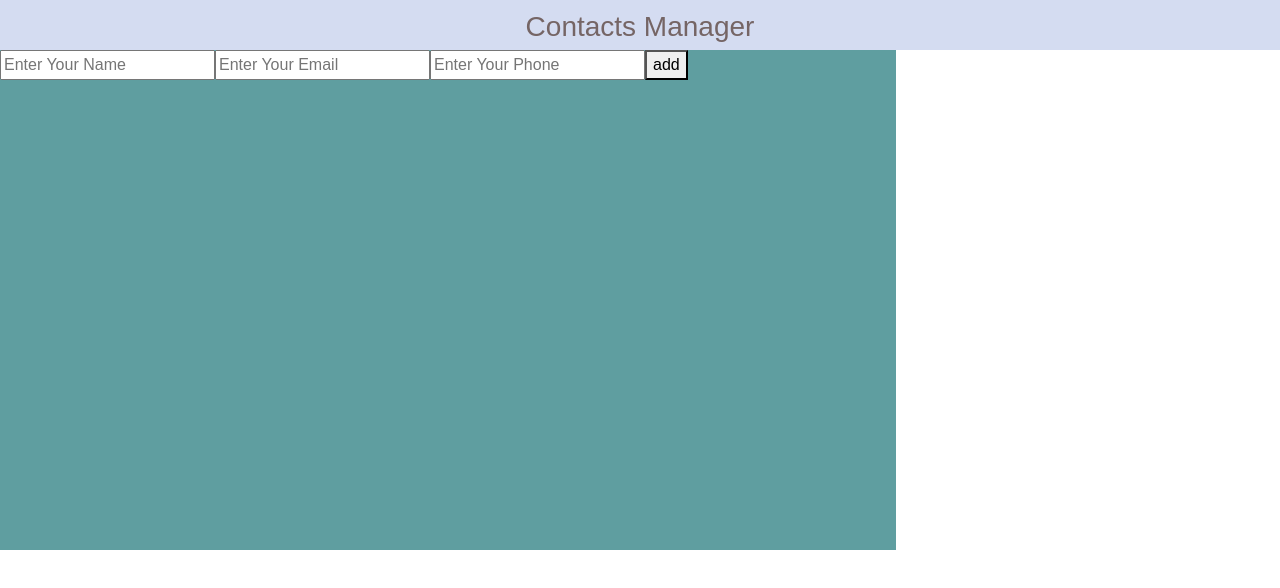
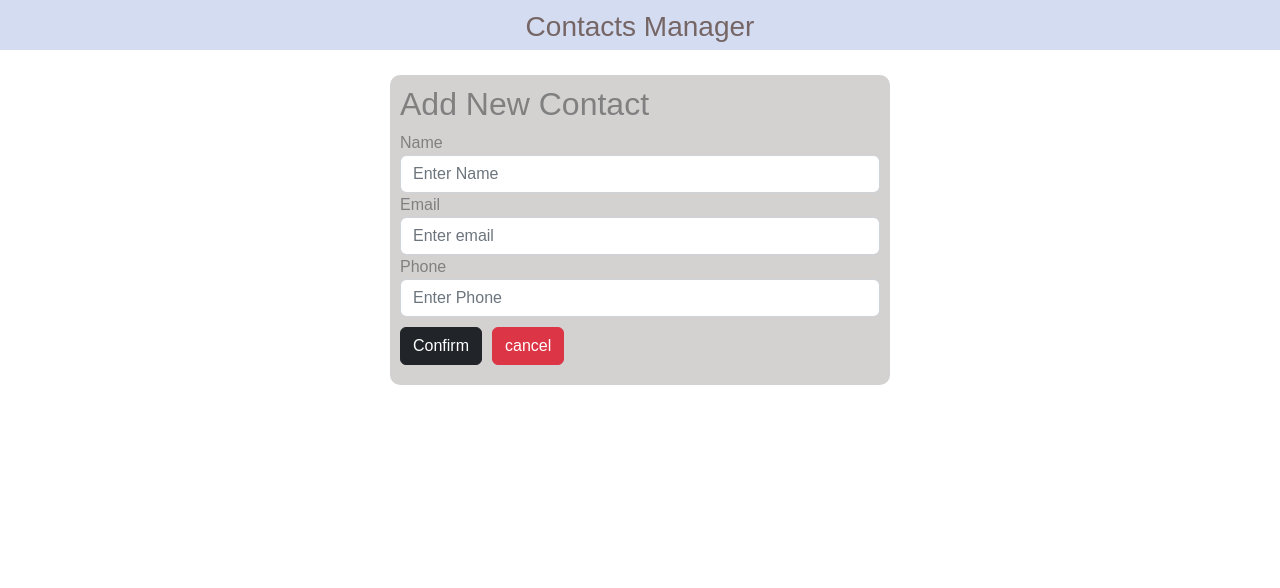
Before and after one commit to NasikhCL/React_Contacts_Manager, a React (Create React App) app: page /addcontact in a window 1280 px wide. Shown: the top 588 px of the page. Built offline with nearby package versions, Linux system fonts and the light colour scheme; no server answers.

Commit message:
add some style to new contact and edit page

```diff
--- a/src/App.js
+++ b/src/App.js
@@ -38,6 +38,7 @@ function App() {
       }
 
   })
+  navigate('/')
   }
 
 
--- a/src/components/Add.js
+++ b/src/components/Add.js
@@ -1,10 +1,10 @@
 import React,{useState} from "react";
-import { useNavigate } from "react-router-dom";
+import { Link } from "react-router-dom";
 
 
 export default function Add(props){
 
-const navigate = useNavigate()
+// const navigate = useNavigate()
 const {contacts, handleNewContact} =props
 
 const[name, setName]=useState('')
@@ -30,17 +30,29 @@ function addContact(){
   .then((response) => response.json())
   .then((json) => handleNewContact(json));
 
-navigate('/')
+// navigate('/')
 
 }
     return(
         <div className="add-contact">
+            <h2>Add New Contact</h2>
+            <form onSubmit={addContact}>
+                <div className="form-group">
+                    <label htmlFor="name">Name</label>
+                    <input type="text" className="form-control" onChange={(e)=> setName(e.target.value)}  value={name} name="name" id="name" placeholder="Enter Name" required/>
 
-            <form onSubmit={addContact}>
-                <input placeholder="Enter Your Name" type="text" name="name" value={name} onChange={(e)=> setName(e.target.value)} />
-                <input placeholder="Enter Your Email" type="email" name="email" value={email} onChange={(e)=> setEmail(e.target.value)} />
-                <input placeholder="Enter Your Phone" type="phone" name="phone" value={phone} onChange={(e)=> setPhone(e.target.value)} />
-                <button type="submit">add</button>
+                </div>
+                <div className="form-group">
+                    <label htmlFor="email">Email</label>
+                    <input type="email" className="form-control" onChange={(e)=> setEmail(e.target.value)}  value={email} id="email" name="email" placeholder="Enter email" required />
+
+                </div>
+                <div className="form-group">
+                    <label htmlFor="phone">Phone</label>
+                    <input type="phone" className="form-control" onChange={(e)=> setPhone(e.target.value)}  value={phone} name="phone" id="phone" placeholder="Enter Phone" required/>
+                </div>
+                <button type="submit" className="btn btn-dark">Confirm</button>
+                <Link to="/"><button type="submit" class="btn btn-danger">cancel</button></Link>
             </form>
 
         </div>
--- a/src/components/Edits.js
+++ b/src/components/Edits.js
@@ -98,7 +98,7 @@ export default function Edits(props){
 
     return (
         <div className="edits">
-            <h2>Edits page{contactid}</h2>
+            <h2>Edit Contact</h2>
             <form onSubmit={submitEdit}>
                 <div className="form-group">
                     <label htmlFor="name">Name</label>
@@ -114,39 +114,9 @@ export default function Edits(props){
                     <label htmlFor="phone">Phone</label>
                     <input type="text" className="form-control" onChange={handleChange} value={editPhone} name="phone" id="phone" placeholder="Enter Phone" />
                 </div>
-                <button type="submit" className="btn btn-primary">Submit</button>
-                {/* <button type="submit" class="btn btn-primary">cancel</button> */}
+                <button type="submit" className="btn btn-dark">Confirm</button>
+                <Link to="/"><button type="submit" class="btn btn-danger">cancel</button></Link>
             </form>
         </div>
     )
 }
-
-
-
-
-// <form onSubmit={submitEdit}>
-//                 <input
-
-//                     type="text"
-//                     onChange={handleChange}
-//                     name="name"
-//                     value={editName}
-//                 />
-//                 <input
-
-//                     type="text"
-//                     onChange={handleChange}
-//                     name="email"
-//                     value={editEmail}
-//                 />
-//                 <input
-
-//                     type="text"
-//                     onChange={handleChange}
-//                     name="phone"
-//                     value={editPhone}
-//                 />
-
-//                 <button type="submit">submit</button>
-
-//            </form>
--- a/src/components/Home.js
+++ b/src/components/Home.js
@@ -7,7 +7,7 @@ export default function List(props){
 
     const{ contacts , isLoading, handleDeleteContact } = props
     let contact
-// useEffect(()=>{
+
     contact = contacts.map(item => {
         return(
             <tr  key={item.id}>
@@ -25,7 +25,7 @@ export default function List(props){
         )
     })
 
-    // },[])
+
 
     return(
         <div className="home">
--- a/src/index.css
+++ b/src/index.css
@@ -29,11 +29,15 @@ body {
 
 .home{
   margin-top: 10px;
+  /* width: 300px; */
 }
+/* .table{
+  width: 300px;
+} */
 .add-contact-btn{
   border: 1px solid grey;
   background-color: transparent;
-  width: 120px;
+  width: 150px;
   height: 40px;
   margin-bottom: 20px;
   margin-left: 10px;
@@ -55,15 +59,7 @@ body {
   color:grey;
 }
 
-.edits{
 
-  margin: auto;
-
-  /* align-items: center; */
-  background-color: blueviolet;
-  width: 700px;
-
-}
 
 .blue{
   width:700px;
@@ -71,9 +67,31 @@ body {
   background-color: yellow;
 }
 
-.add-contact{
+/* .add-contact{
+  color:grey;
+  margin: auto;
+  margin-top: 25px;
+  background-color: rgb(212, 209, 209);
+  max-width:500px;
+  padding: 10px;
+  border-radius:10px;
 
-  width:70%;
-  height: 500px;
-  background-color: cadetblue;
+} */
+/* .add-contact .btn{
+  margin: 10px 10px 10px 0px;
+} */
+.edits, .add-contact{
+  color:grey;
+  margin: auto;
+  margin-top: 25px;
+  background-color: rgb(212, 209, 209);
+  max-width:500px;
+  padding: 10px;
+  border-radius:10px;
 }
+.edits .btn, .add-contact .btn{
+  margin: 10px 10px 10px 0px;
+}
+input{
+  max-width: 500px;
+}
```
